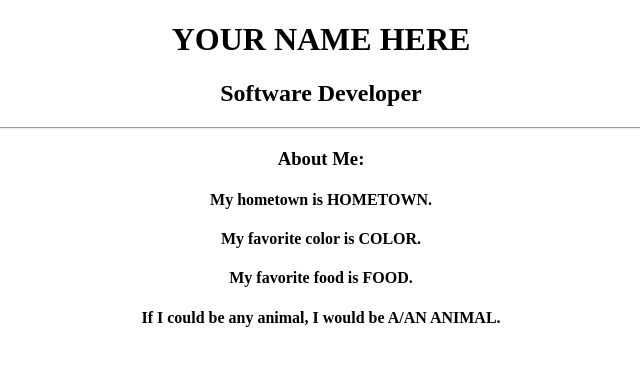
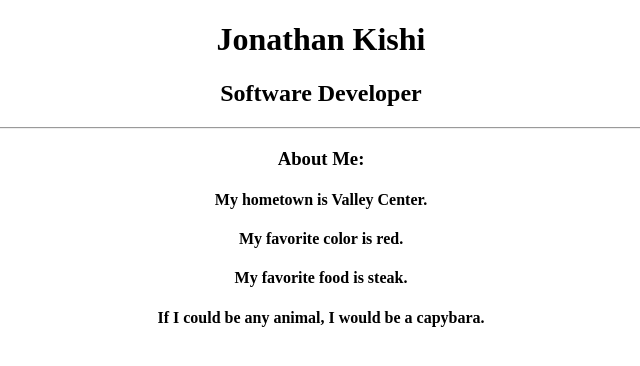
Before and after one commit to Jkishi6/My_First_Repo, a plain HTML site: page index.html in a window 1280 px wide. Shown: the whole page, without its empty margins (319-959 px from the left). Drawn offline with Linux system fonts and the light colour scheme.

Commit message:
First Change

```diff
--- a/index.html
+++ b/index.html
@@ -7,14 +7,14 @@
 		  </head>
 		  <body>
 			<div align="center">
-				<h1>YOUR NAME HERE</h1>
+				<h1>Jonathan Kishi</h1>
 				<h2>Software Developer</h2>
 				<hr>
 				<h3>About Me:</h3>
-					<h4>My hometown is HOMETOWN.</h4>
-					<h4>My favorite color is COLOR.</h4>
-					<h4>My favorite food is FOOD.</h4>
-					<h4>If I could be any animal, I would be A/AN ANIMAL.</h4>
+					<h4>My hometown is Valley Center.</h4>
+					<h4>My favorite color is red.</h4>
+					<h4>My favorite food is steak.</h4>
+					<h4>If I could be any animal, I would be a capybara.</h4>
 			</div>
 		  </body>
 		</html>
```
